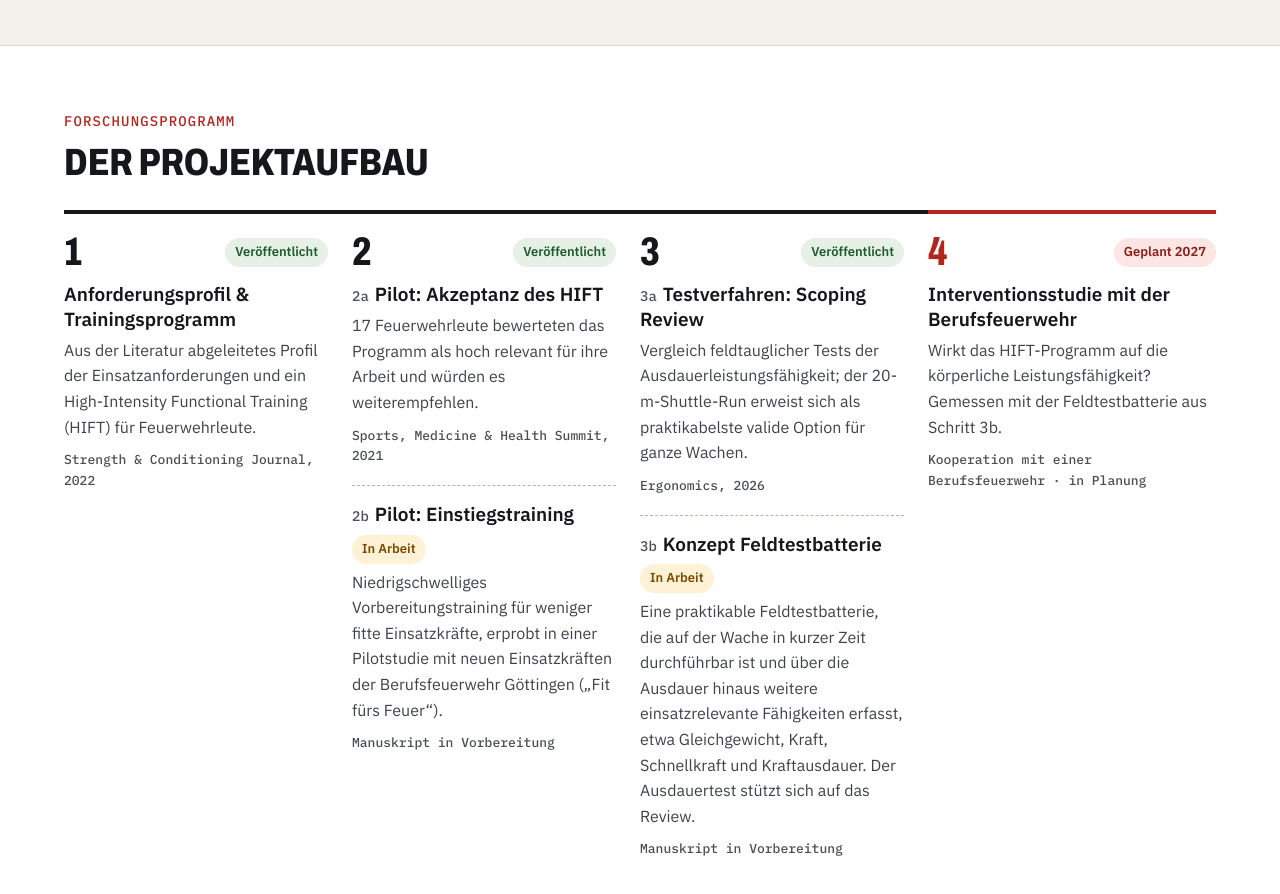
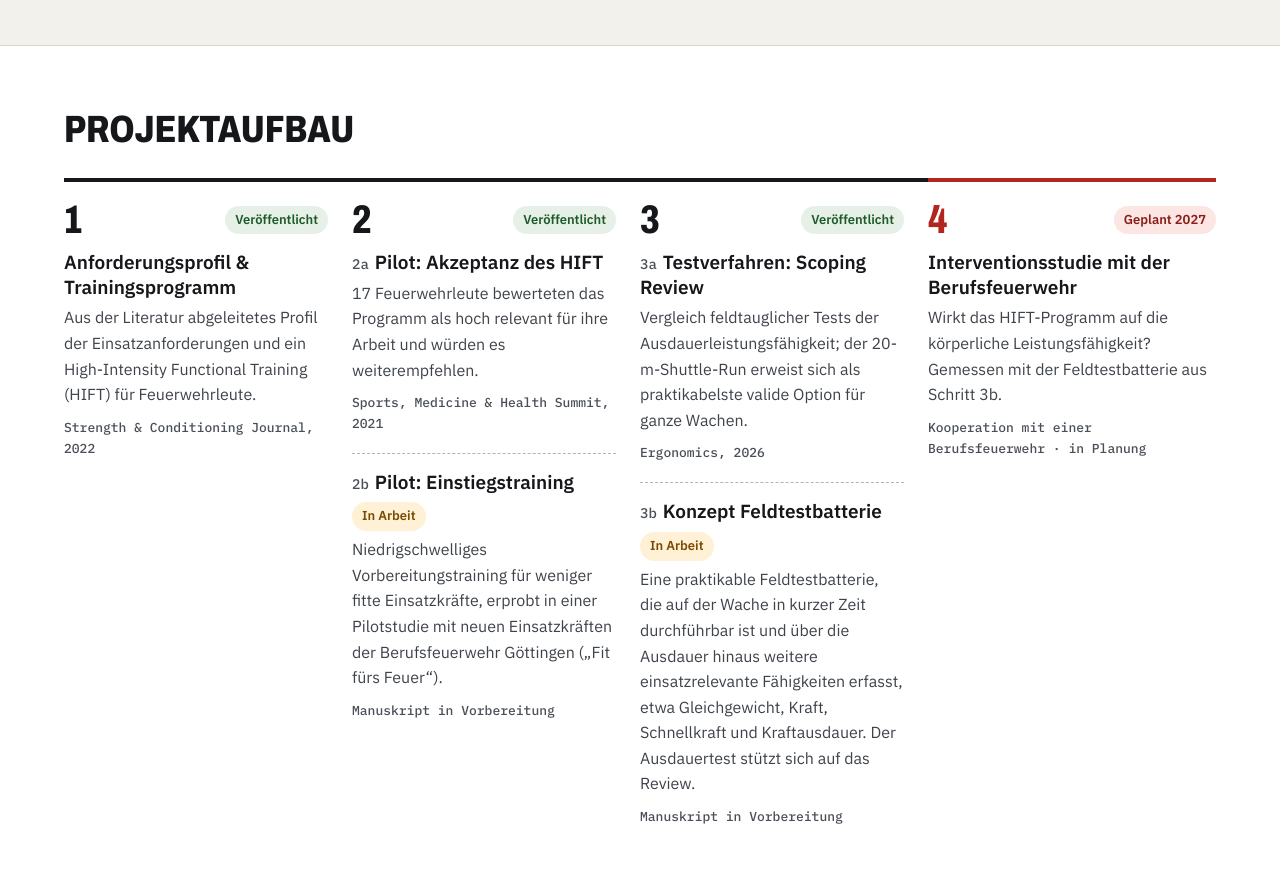
Before and after one commit to Fe2lx-stack/feuerwehr-fitness, a plain HTML site: page index.html in a window 1280 px wide. Shown: the part 850-1744 px from the top of the page. Drawn offline with Linux system fonts and the light colour scheme.

Commit message:
Projektaufbau ohne Doppelüberschrift, Fotonachweis Oliver Klassen
Co-Authored-By: Claude Opus 5.5 <noreply@anthropic.com>
Claude-Session: https://claude.ai/code/session_01MuYyDM3FBbDc3njENDeAKU

```diff
--- a/index.html
+++ b/index.html
@@ -89,8 +89,7 @@
 <!-- FAHRPLAN -->
 <section style="background: #FFFFFF; border-top: 1px solid #D9D5CC; border-bottom: 1px solid #D9D5CC">
 <div class="s-0250e6" style="max-width: 1200px; margin: 0 auto; padding: 80px 24px">
-<p style="margin: 0 0 10px; font-family: 'IBM Plex Mono', monospace; font-size: 14px; letter-spacing: 0.08em; text-transform: uppercase; color: #B3261E">Forschungsprogramm</p>
-<h2 class="s-b3db9d s-19dd7e" style="margin: 0 0 44px; font-family: 'Archivo', sans-serif; font-stretch: 80%; font-weight: 800; font-size: 44px; line-height: 1.05; text-transform: uppercase">Der Projektaufbau</h2>
+<h2 class="s-b3db9d s-19dd7e" style="margin: 0 0 44px; font-family: 'Archivo', sans-serif; font-stretch: 80%; font-weight: 800; font-size: 44px; line-height: 1.05; text-transform: uppercase">Projektaufbau</h2>
 <div style="display: grid; grid-template-columns: repeat(auto-fit, minmax(240px, 1fr)); gap: 0">
 <div style="padding: 0 24px 24px 0; border-top: 4px solid #15171A">
 <div style="display: flex; justify-content: space-between; align-items: center; margin: 18px 0 10px"><span class="s-de22bb" style="font-family: 'Archivo', sans-serif; font-stretch: 75%; font-weight: 800; font-size: 40px; line-height: 1">1</span><span style="font-size: 13px; font-weight: 600; background: #E7F0E6; color: #1E5A2A; padding: 4px 10px; border-radius: 99px">Veröffentlicht</span></div>
```
Also changed, not shown: impressum.html (+1 -1 lines), assets/img/logo-tu-dortmund.png (added), assets/img/logo-uni-vechta.png (added).
